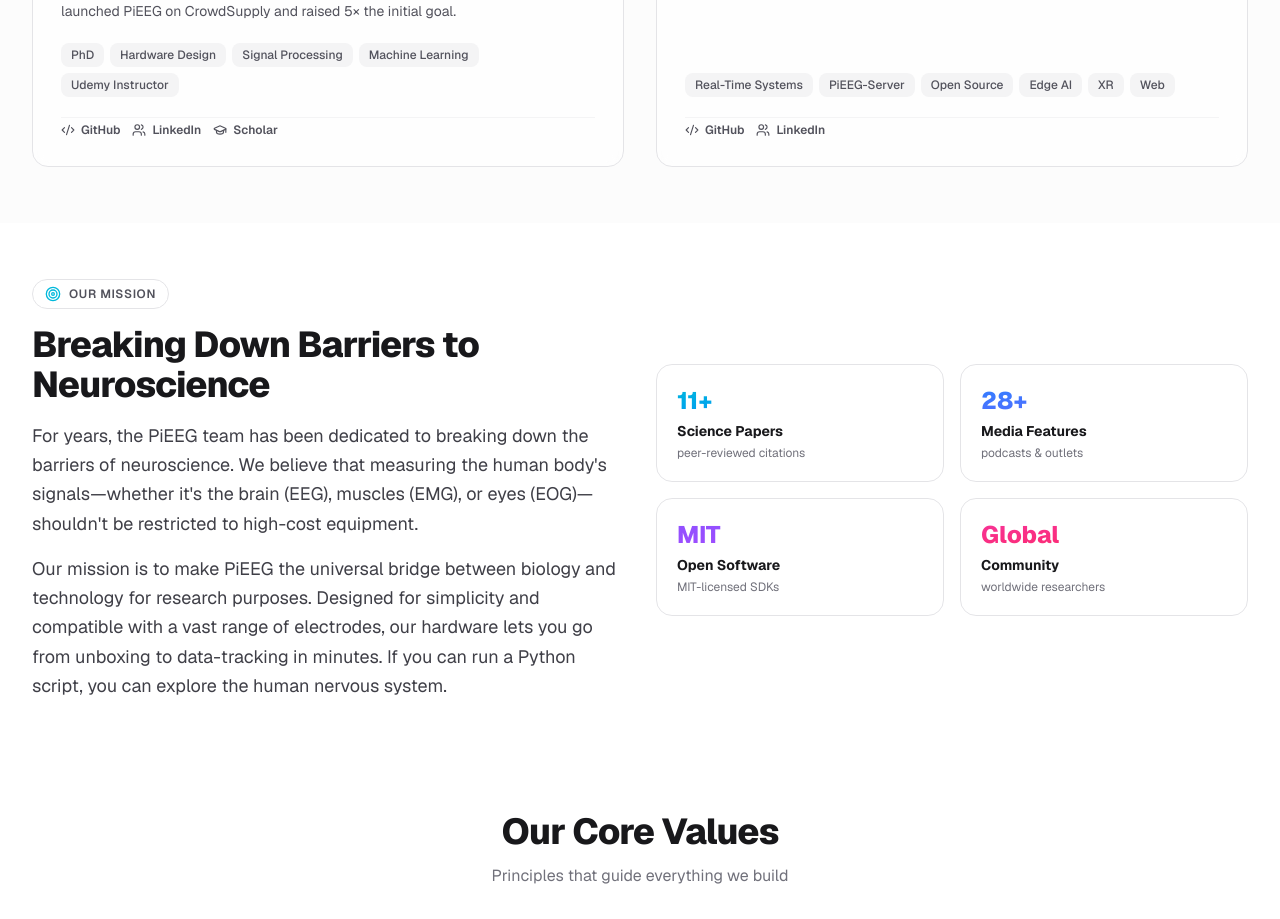
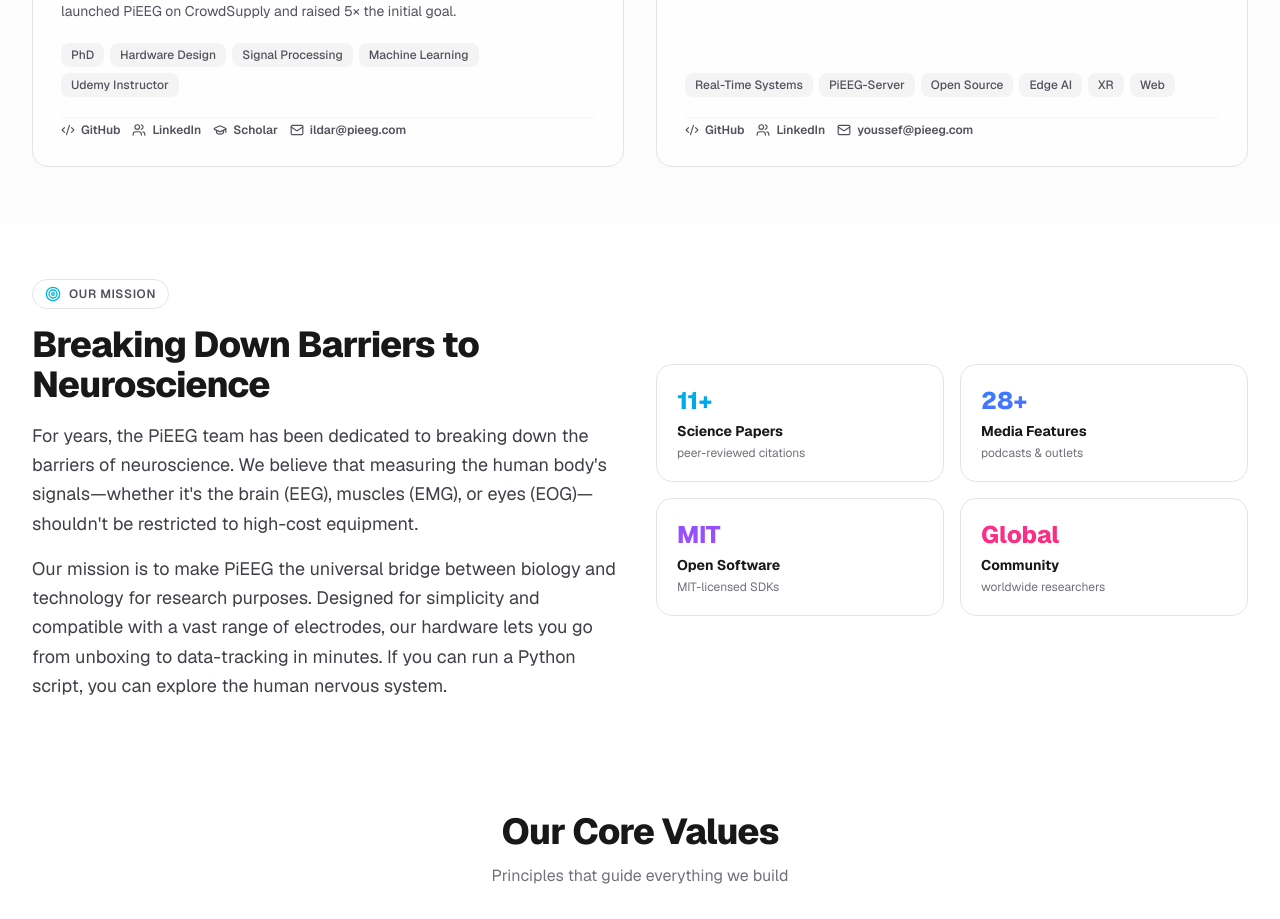
Before and after one commit to pieeg-club/PiEEG-com, a Next.js app: page /about in a window 1280 px wide. Shown: the part 960-1879 px from the top of the page. Built offline with nearby package versions, Linux system fonts and the light colour scheme.

Commit message:
add emails

```diff
--- a/src/app/about/page.tsx
+++ b/src/app/about/page.tsx
@@ -1,7 +1,7 @@
 import { Metadata } from "next";
 import Image from "next/image";
 import Link from "next/link";
-import { Users, Target, Lightbulb, Globe, ArrowRight, Shield, Code2 as Github, MapPin, BookOpen, Cpu, GraduationCap } from "lucide-react";
+import { Users, Target, Lightbulb, Globe, ArrowRight, Shield, Code2 as Github, MapPin, BookOpen, Cpu, GraduationCap, Mail } from "lucide-react";
 
 export const metadata: Metadata = {
   title: "About — PiEEG",
@@ -30,6 +30,7 @@
     role: "Founder & Lead Engineer",
     bio: "PhD scientist, engineer, and entrepreneur in bioscience. With an academic background spanning Imperial College London, Heriot-Watt University, and the University of Edinburgh, Ildar has published numerous papers on deep neural networks for EEG feature extraction, low-cost brain-computer interfaces, and applied AI. His work is widely cited in neurotechnology and BCI research. He launched PiEEG on CrowdSupply and raised 5× the initial goal.",
     location: "Edinburgh, Scotland, UK",
+    email: "ildar@pieeg.com",
     github: "https://github.com/Ildaron",
     linkedin: "https://www.linkedin.com/in/ildar-rakhmatulin-262a66112",
     scholar: "https://scholar.google.com/citations?user=L8q-KSoAAAAJ&hl=en",
@@ -43,6 +44,7 @@
     role: "Software Architect",
     bio: "Software architect and BCI developer building the open-source software ecosystem around PiEEG. Creator of PiEEG-Server, he is focused on making advanced brain-computer interface tools more accessible to developers, researchers, and creators.",
     location: "Remote",
+    email: "youssef@pieeg.com",
     github: "https://github.com/yelabb/",
     linkedin: "https://www.linkedin.com/in/yelabb",
     scholar: undefined,
@@ -195,6 +197,13 @@
                       Scholar
                     </a>
                   )}
+                  <a
+                    href={`mailto:${member.email}`}
+                    className="inline-flex items-center gap-1.5 text-xs font-semibold text-zinc-600 dark:text-zinc-400 hover:text-zinc-900 dark:hover:text-zinc-100 transition-colors"
+                  >
+                    <Mail className="w-3.5 h-3.5" />
+                    {member.email}
+                  </a>
                 </div>
               </div>
             ))}
```
